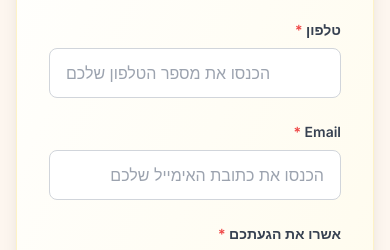
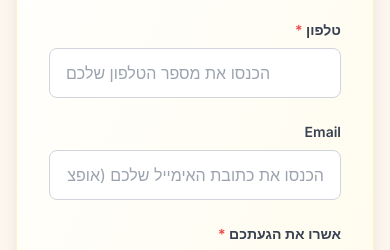
Before and after one commit to feldy2/Ayala-Bat-Mitzvah-RSVP, a Next.js app: page / in a window 390 px wide. Shown: the part 1180-1430 px from the top of the page. Built offline with nearby package versions, Linux system fonts and the light colour scheme.

Commit message:
Fix telephone bug

```diff
--- a/components/RSVPForm.tsx
+++ b/components/RSVPForm.tsx
@@ -9,6 +9,7 @@ interface RSVPFormProps {
 
 const initialFormData: RSVPFormData = {
   fullName: '',
+  phone: '',
   email: '',
   attending: '',
   guests: '',
@@ -37,8 +38,12 @@ const RSVPForm: React.FC<RSVPFormProps> = ({ onSubmit, isLoading = false }) => {
       setFormError('Full name is required.');
       return false;
     }
-    if (!formData.email.trim() || !/^[\w\-\.]+@([\w-]+\.)+[\w-]{2,4}$/.test(formData.email)) {
-      setFormError('A valid email address is required.');
+    if (!formData.phone.trim()) {
+      setFormError('Phone number is required.');
+      return false;
+    }
+    if (formData.email.trim() && !/^[\w\-\.]+@([\w-]+\.)+[\w-]{2,4}$/.test(formData.email)) {
+      setFormError('Please enter a valid email address.');
       return false;
     }
     if (!formData.attending) {
@@ -119,19 +124,18 @@ const RSVPForm: React.FC<RSVPFormProps> = ({ onSubmit, isLoading = false }) => {
 
         <div>
           <label htmlFor="email" className="block text-sm font-semibold text-gray-700 mb-2">
-            Email <span className="text-red-500">*</span>
+            Email
           </label>
           <input
             id="email"
             name="email"
             type="email"
-            required
             value={formData.email}
             onChange={handleInputChange}
             className="input-field"
             aria-label="Email address"
             autoComplete="email"
-            placeholder="הכנסו את כתובת האימייל שלכם"
+            placeholder="הכנסו את כתובת האימייל שלכם (אופציונלי)"
           />
         </div>
 
--- a/types/index.ts
+++ b/types/index.ts
@@ -1,5 +1,6 @@
 export interface RSVPFormData {
   fullName: string;
+  phone: string;
   email: string;
   attending: string;
   guests: string;
```
